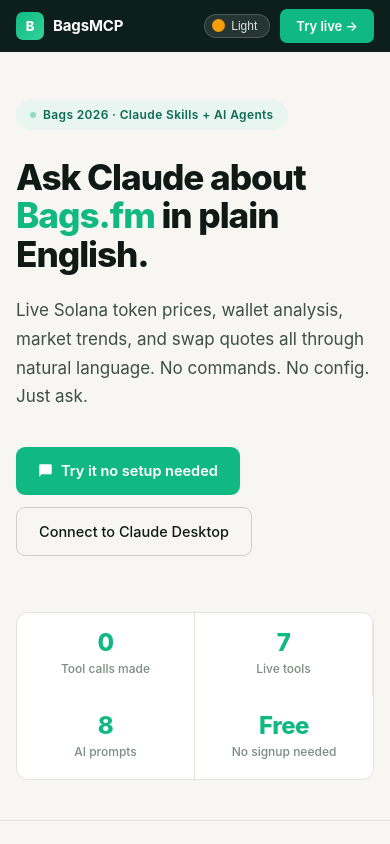
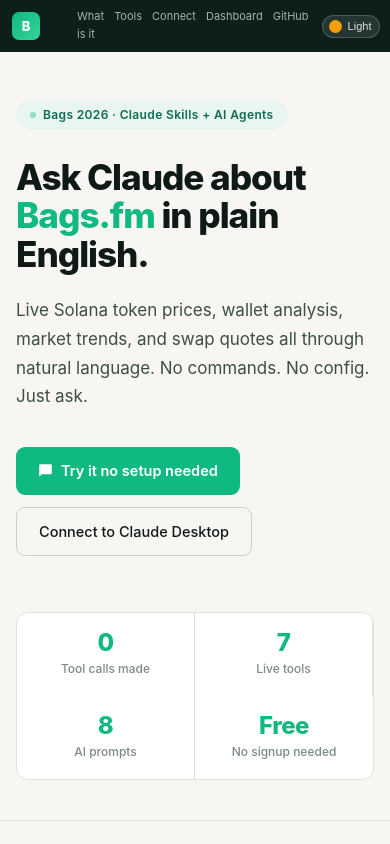
Before and after one commit to Dami904/Bags-MCP, a website: page public/index.html in a window 390 px wide. Shown: the top 844 px of the page. Drawn offline with Linux system fonts and the light colour scheme; no server answers.

Commit message:
Mobile nav visible, Gemini/Claude metrics tracking, dashboard nav + 7 tools, light mode code block fix

```diff
--- a/public/index.html
+++ b/public/index.html
@@ -211,8 +211,11 @@
 
     /* ── RESPONSIVE ─────────────────────────────────────────── */
     @media(max-width:768px){
-      .topbar { padding: 0 16px; }
-      .topbar-nav { display: none; }
+      .topbar { padding: 0 12px; gap: 8px; }
+      .topbar-nav { gap: 0; }
+      .topbar-nav a { font-size: 12px; padding: 4px 7px; }
+      .topbar-name { display: none; }
+      .cta-btn { display: none; }
       .container { padding: 0 16px; }
       .hero-inner { padding: 0 16px; }
       .demo-grid, .connect-inner, .token-inner { grid-template-columns: 1fr; gap: 28px; }
@@ -225,6 +228,8 @@
     @media(max-width:480px){
       .tools-grid, .how-grid { grid-template-columns: 1fr; }
       .hero h1 { font-size: 2.2rem; }
+      .topbar-nav a { font-size: 11px; padding: 4px 5px; }
+      .theme-btn { padding: 4px 8px 4px 6px; font-size: 11px; }
     }
   </style>
 </head>
```
